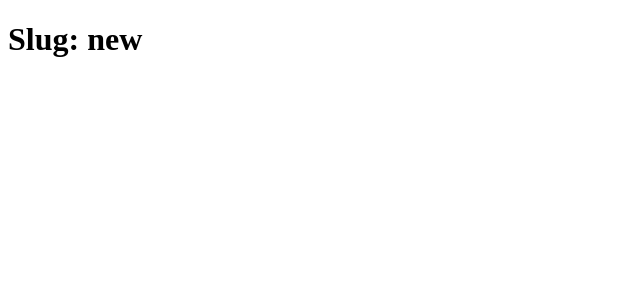
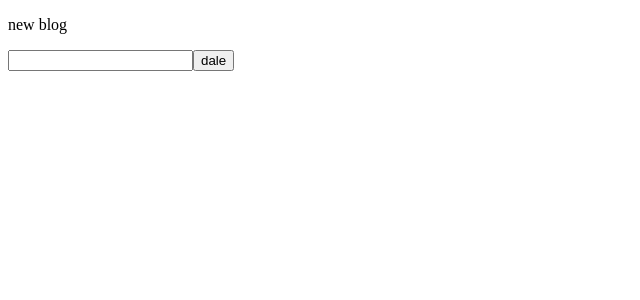
Before and after one commit to ricardobaumann/next-sandbox, a Next.js app: page /blog/new in a window 1280 px wide. Shown: the top 300 px of the page, without its empty margins (0-640 px from the left). Built offline with nearby package versions, Linux system fonts and the light colour scheme.

Commit message:
trying to test a form submission

```diff
--- /dev/null
+++ b/app/api/users/route.ts
@@ -0,0 +1,6 @@
+import {NextResponse} from "next/server";
+
+export const dynamic = 'force-dynamic' // defaults to auto
+export async function GET(request: Request) {
+        return Response.json({});
+}
--- /dev/null
+++ b/app/blog/new/page.tsx
@@ -0,0 +1,11 @@
+import createNewBlog from "../../lib/users/add-blog";
+
+export default function NewBlog() {
+    return <>
+        <p>new blog</p>
+        <form action={createNewBlog}>
+            <input type={"text"} id={"content"} required={true} name={"content"}/>
+            <button type={"submit"}>dale</button>
+        </form>
+    </>
+}
--- /dev/null
+++ b/app/lib/users/add-blog.ts
@@ -0,0 +1,9 @@
+'use server'
+export default async function createNewBlog(formData: FormData)  {
+    console.log("here");
+    await new Promise((resolve) => setTimeout(resolve, 250));
+
+    const text = formData.get('content') as string;
+
+    console.log(`text ${text}`);
+};
--- a/package.json
+++ b/package.json
@@ -14,6 +14,7 @@
   },
   "devDependencies": {
     "@testing-library/react": "14.1.2",
+    "@testing-library/user-event": "^14.5.2",
     "@types/node": "20.10.4",
     "@types/react": "18.2.45",
     "@vitejs/plugin-react": "^4.2.1",
--- a/pages/users/new.tsx
+++ /dev/null
@@ -1,5 +0,0 @@
-export default function NewUser() {
-    return <>
-        <p>Criando novo user</p>
-    </>
-}
```
Also changed, not shown: 2 other files (tests, documents, lock files or other folders).
